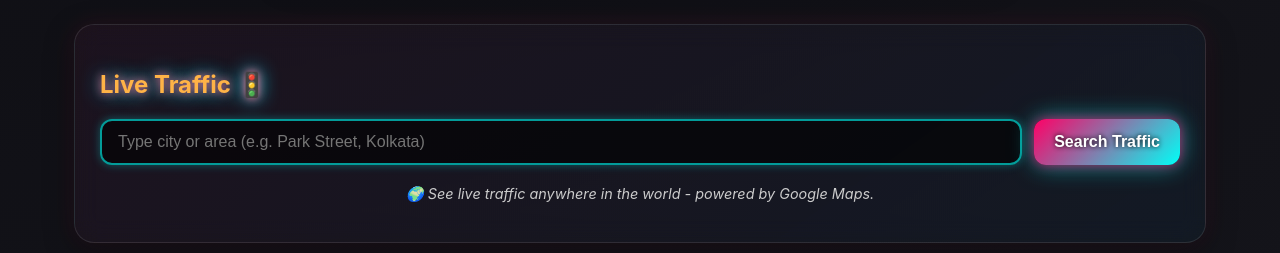
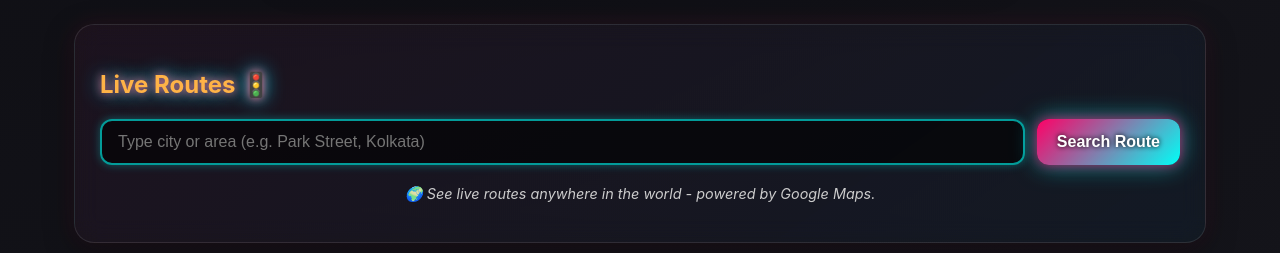
Before and after one commit to reign1919/PujaPal, a plain HTML site: page accesibility/acc.html in a window 1280 px wide. Shown: the part 1241-1494 px from the top of the page. Drawn offline with Linux system fonts and the light colour scheme.

Commit message:
Update acc.html

```diff
--- a/accesibility/acc.html
+++ b/accesibility/acc.html
@@ -94,12 +94,12 @@
     <!-- Traffic Map Section -->
 
 <section class="access-section">
-  <h2>Live Traffic 🚦</h2>
+  <h2>Live Routes 🚦</h2>
   <div class="traffic-quick">
     <input id="traffic-query" type="search" placeholder="Type city or area (e.g. Park Street, Kolkata)" />
-    <button id="traffic-open">Search Traffic</button>
+    <button id="traffic-open">Search Route</button>
   </div>
-  <p class="traffic-note">🌍 See live traffic anywhere in the world - powered by Google Maps.</p>
+  <p class="traffic-note">🌍 See live routes anywhere in the world - powered by Google Maps.</p>
 </section>
 
 
```
